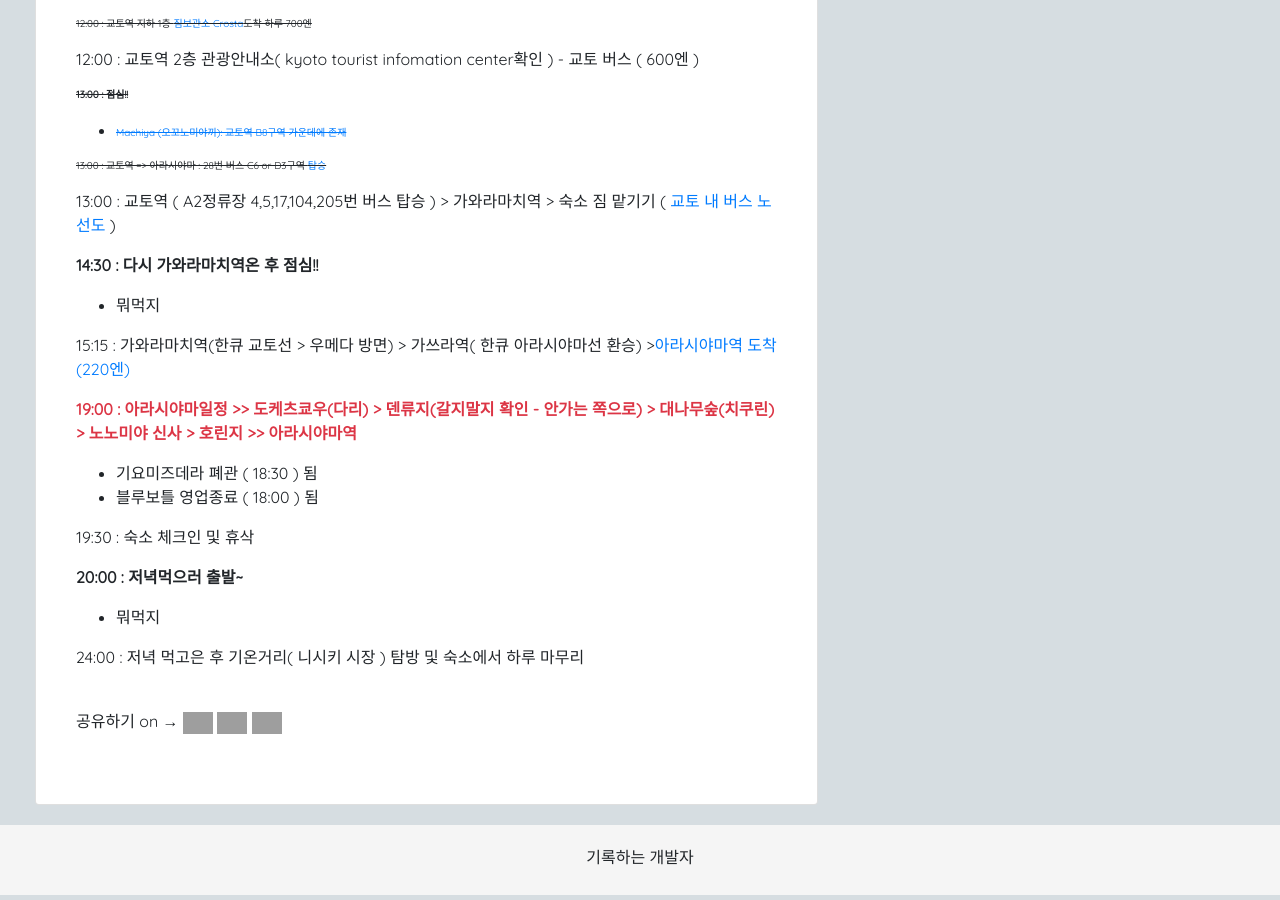
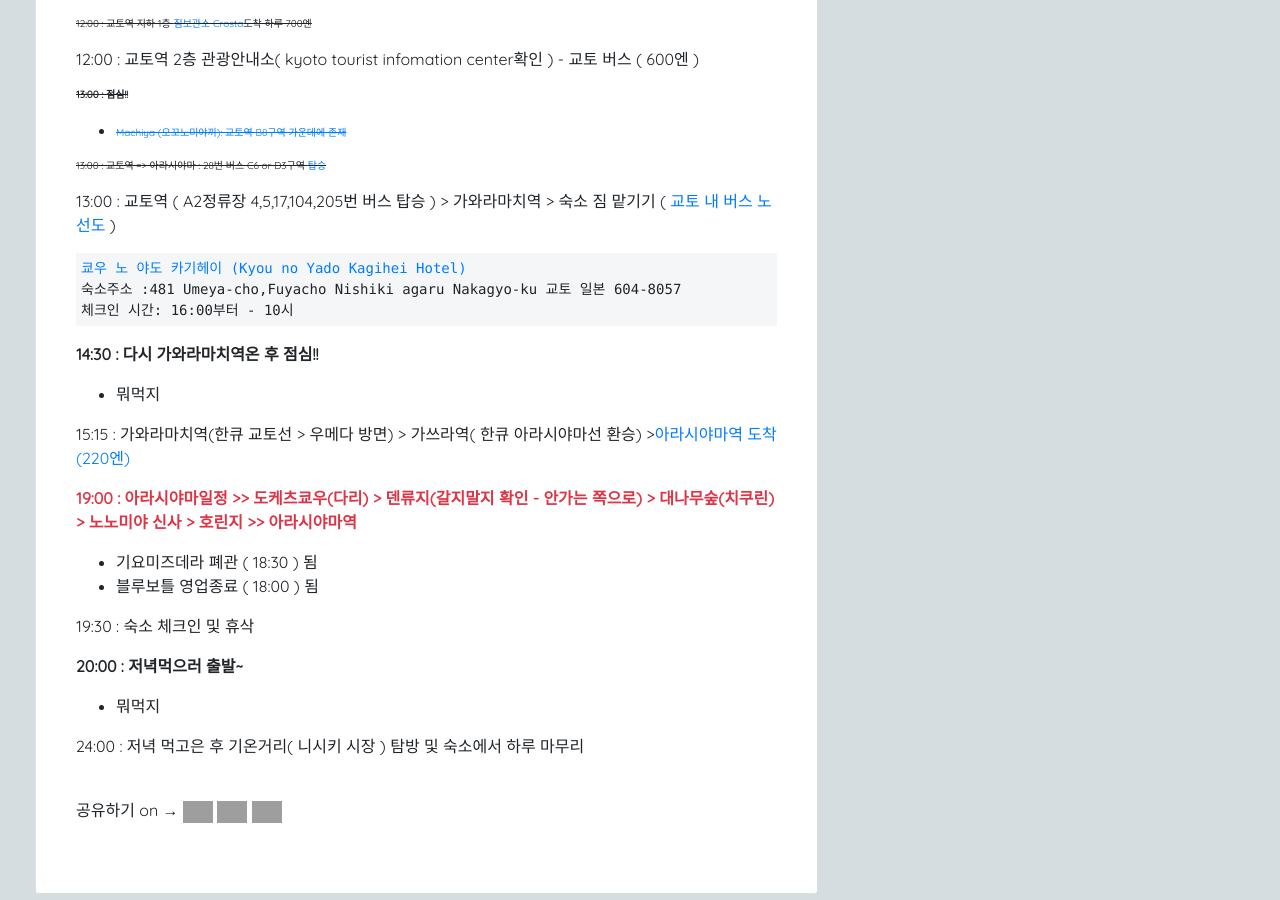
Before and after one commit to 7271kim/7271kim.github.com, a Jekyll site: the page built from _posts/travel/2019-07-09-travel-osaka.md, in a window 1280 px wide and 900 px high, scrolled down 921 px. Built offline with Jekyll 4.4.1, drawn with Linux system fonts in a browser that asks for light colours; nearby versions of some CDN libraries; a script that is not in the unit is left out; comment, search, counter and statistics services are not loaded; grey boxes are pictures that could not be loaded.

Commit message:
[2019.07.10] - 여행계획

```diff
--- a/_posts/travel/2019-07-09-travel-osaka.md
+++ b/_posts/travel/2019-07-09-travel-osaka.md
@@ -21,6 +21,12 @@ thumbnail: posts/icon-travel.png
  - <a href="https://goo.gl/maps/Uy2sfjZECvsRBNmV8" target="_blank" style="text-decoration:line-through;font-size: 10px;"> Machiya (오꼬노미야끼):  교토역 B8구역 가운데에 존재</a>
 <p style="text-decoration:line-through;font-size: 10px;">13:00 : 교토역 => 아라시야마 : 28번 버스 C6 or D3구역 <a href="https://m.blog.naver.com/seyou5023/221321472010" target="_blank">탑승</a></p>
 <p>13:00 : 교토역 ( A2정류장 4,5,17,104,205번 버스 탑승 ) > 가와라마치역 > 숙소 짐 맡기기 ( <a href="https://www2.city.kyoto.lg.jp/kotsu/webguide/ko/comm/routemap.html" target="_blank">교토 내 버스 노선도</a> )</p>
+<pre>
+<a href="https://maps.app.goo.gl/h8abA2UkoY3wonLR8" target="_blank">쿄우 노 야도 카기헤이 (Kyou no Yado Kagihei Hotel)</a>
+숙소주소 :481 Umeya-cho,Fuyacho Nishiki agaru Nakagyo-ku 교토 일본 604-8057
+체크인 시간: 16:00부터 - 10시
+</pre>
+
 <p class="bold-text">14:30 : 다시 가와라마치역온 후  점심!!</p>
  - 뭐먹지
 <p>15:15 : 가와라마치역(한큐 교토선 > 우메다 방면) > 가쓰라역( 한큐 아라시야마선 환승) ><a href="https://goo.gl/maps/RAjNSF6SgfG87n5A9" target="_blank">아라시야마역 도착 (220엔)</a></p>
```
